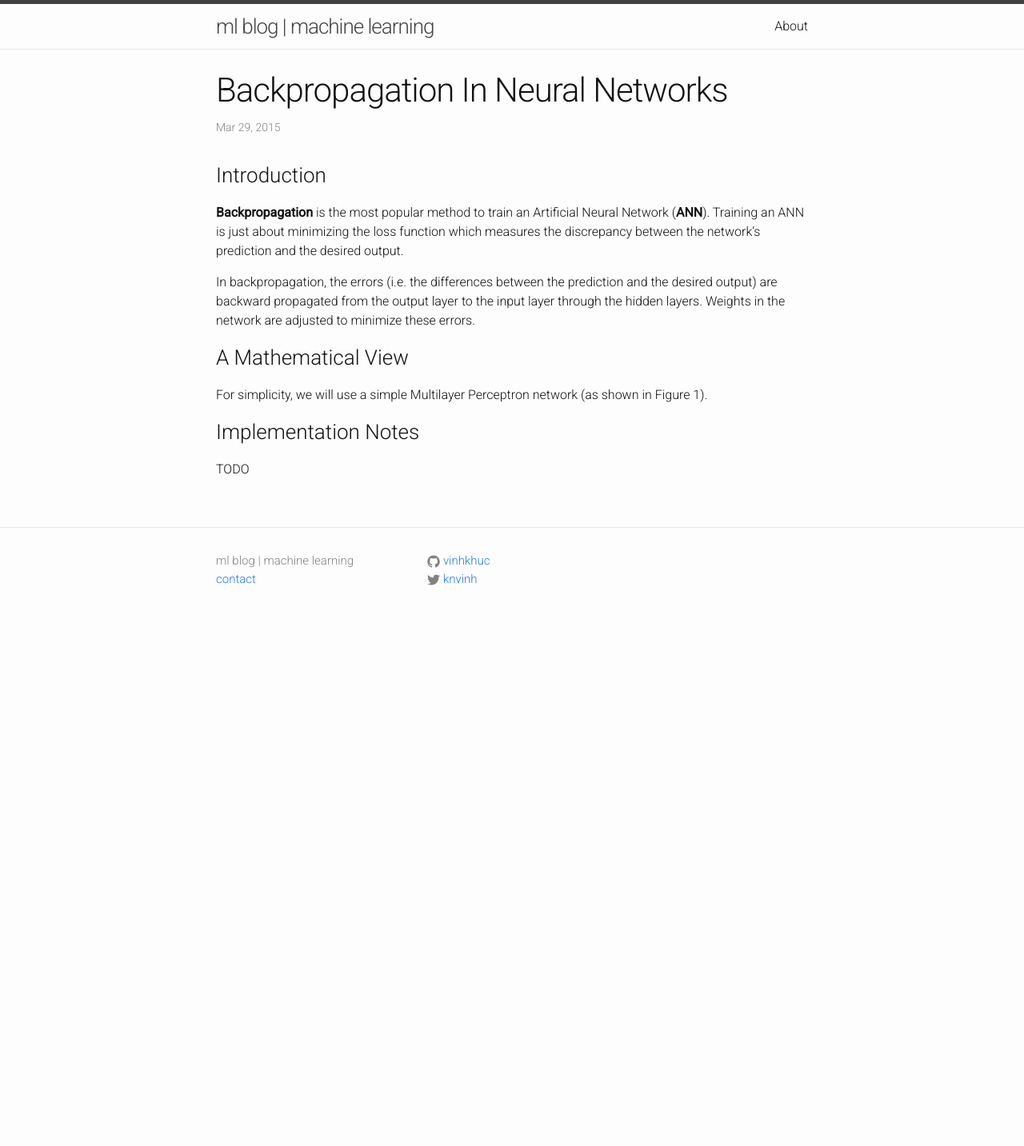
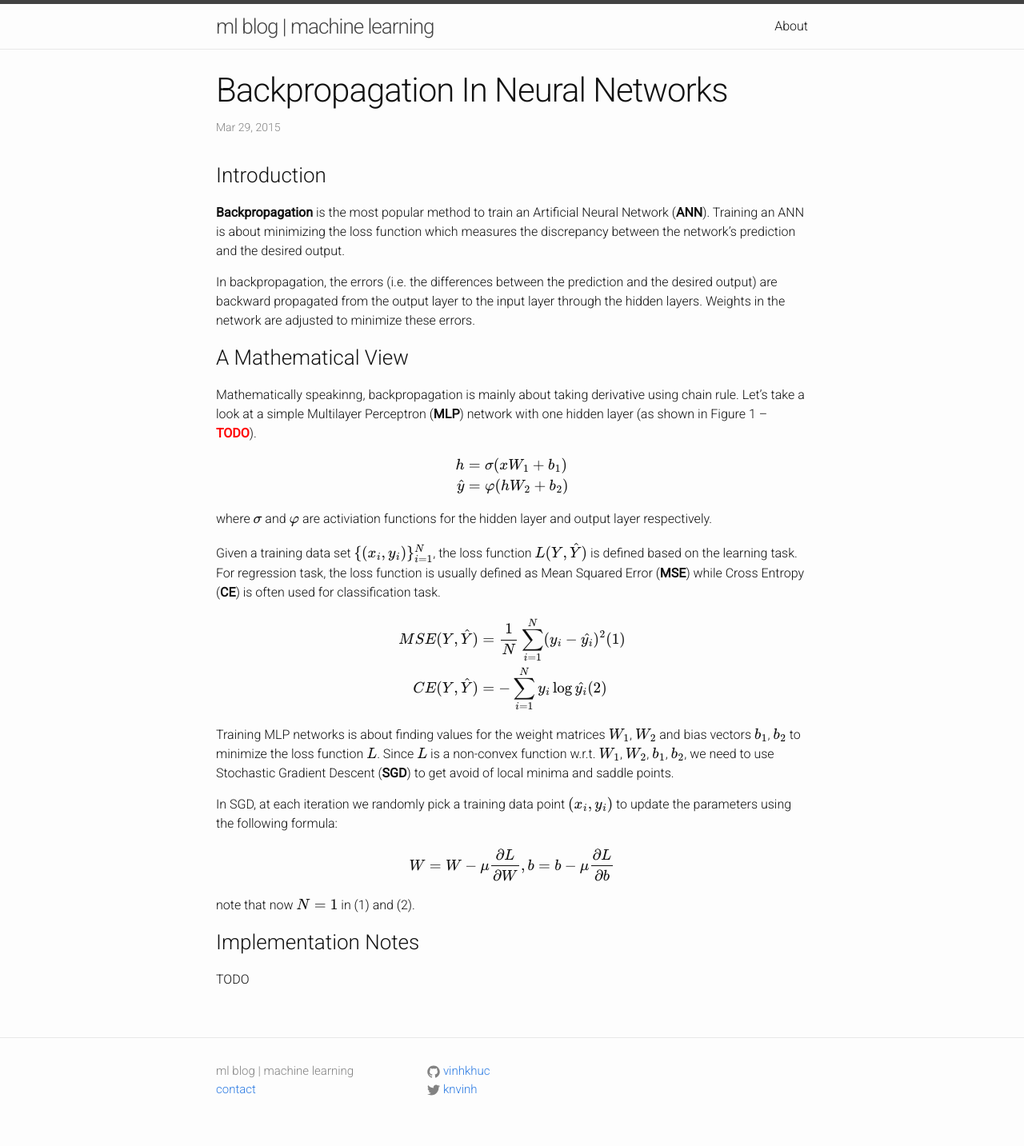
Before and after one commit to vinhkhuc/vinhkhuc.github.io, a Jekyll site: the page built from _posts/2015-03-29-backpropagation.md, in a window 1280 px wide. Shown: the whole page at 80% size. Built offline with Jekyll 4.4.1, drawn with Linux system fonts in a browser that asks for light colours; formulas are drawn with MathJax 3; comment, search, counter and statistics services are not loaded; before the commit the page ends 900 px from its top, so only the background shows below that.

Commit message:
Added backpropagation's formula.

```diff
--- a/_posts/2015-03-29-backpropagation.md
+++ b/_posts/2015-03-29-backpropagation.md
@@ -7,14 +7,49 @@ excerpt: "We will show how a simple Multilayer Perceptron network is trained usi
 date:   2015-03-29 21:26:10
 ---
 ### Introduction
-**Backpropagation** is the most popular method to train an Artificial Neural Network (**ANN**). Training an ANN is just about
+**Backpropagation** is the most popular method to train an Artificial Neural Network (**ANN**). Training an ANN is about
 minimizing the loss function which measures the discrepancy between the network's prediction and the desired output.
 
 In backpropagation, the errors (i.e. the differences between the prediction and the desired output) are backward propagated
 from the output layer to the input layer through the hidden layers. Weights in the network are adjusted to minimize these errors.
 
 ### A Mathematical View
-For simplicity, we will use a simple Multilayer Perceptron network (as shown in Figure 1).
+Mathematically speakinng, backpropagation is mainly about taking derivative using chain rule. Let's take a look at
+a simple Multilayer Perceptron (**MLP**) network with one hidden layer (as shown in Figure 1 --
+<span style="color: red; font-weight: bold;">TODO</span>).
+
+$$
+\begin{align}
+h &= \sigma(x W_1 + b_1) \\
+\hat{y} &= \varphi(h W_2 + b_2)
+\end{align}
+$$
+
+where $$\sigma$$ and $$\varphi$$ are activiation functions for the hidden layer and output layer respectively.
+
+Given a training data set $$\{(x_i, y_i)\}_{i=1}^N$$, the loss function $$L(Y, \hat{Y})$$ is defined based on the learning task.
+For regression task, the loss function is usually defined as Mean Squared Error (**MSE**) while Cross Entropy (**CE**)
+is often used for classification task.
+
+$$
+\begin{align}
+MSE(Y, \hat{Y}) &= \frac{1}{N}\sum_{i=1}^N(y_i - \hat{y_i})^2 (1)\\
+CE(Y, \hat{Y})  &= -\sum_{i=1}^Ny_i \log\hat{y_i} (2)
+\end{align}
+$$
+
+Training MLP networks is about finding values for the weight matrices $$W_1$$, $$W_2$$ and bias vectors $$b_1$$, $$b_2$$ to minimize
+the loss function $$L$$. Since $$L$$ is a non-convex function w.r.t. $$W_1$$, $$W_2$$, $$b_1$$, $$b_2$$, we need to use
+Stochastic Gradient Descent (**SGD**) to get avoid of local minima and saddle points.
+
+In SGD, at each iteration we randomly pick a training data point $$(x_i, y_i)$$ to update the parameters using the following formula:
+
+$$
+W = W - \mu \frac{\partial L}{\partial W}, b = b - \mu \frac{\partial L}{\partial b}
+$$
+
+note that now $$N=1$$ in (1) and (2).
+
 
 ### Implementation Notes
 TODO
```
